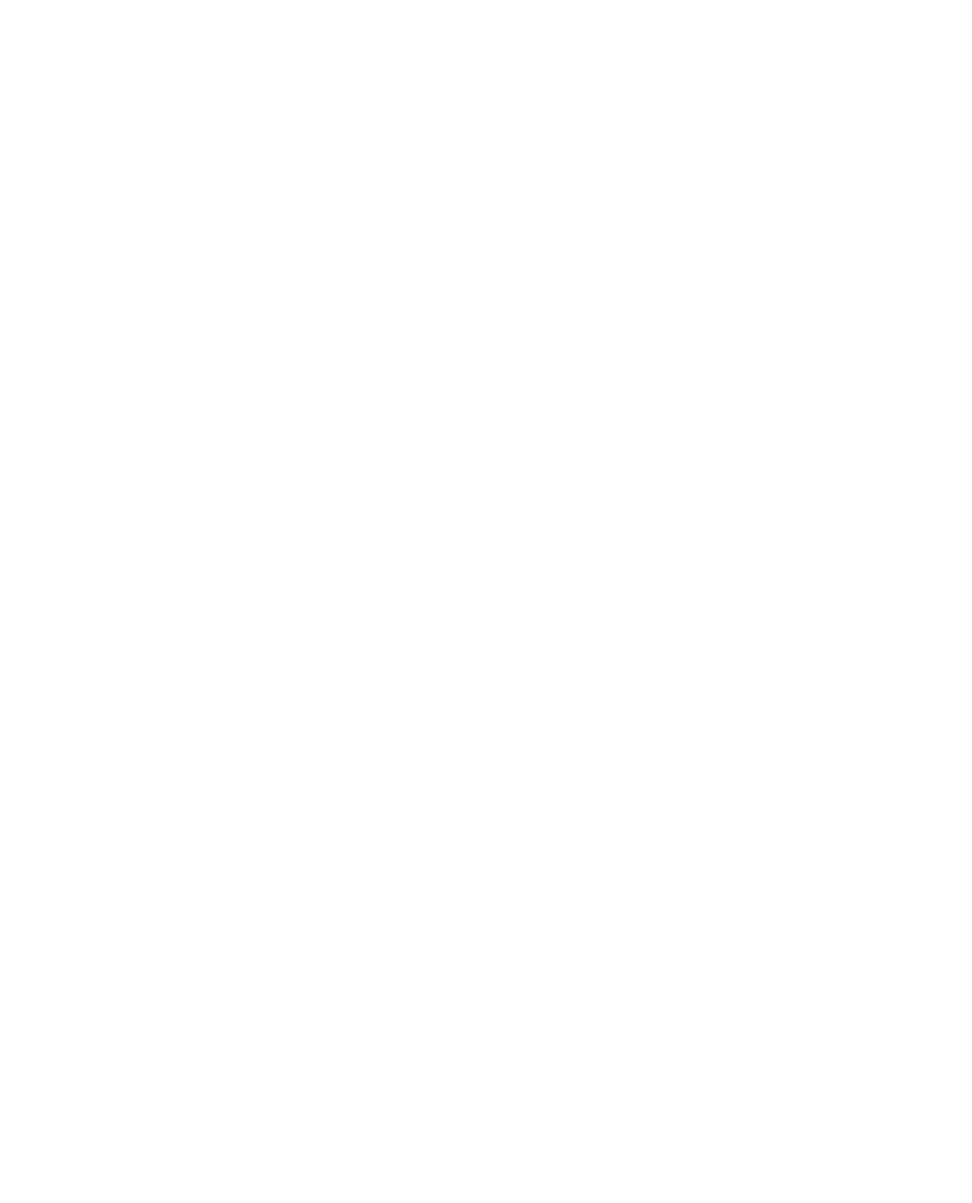
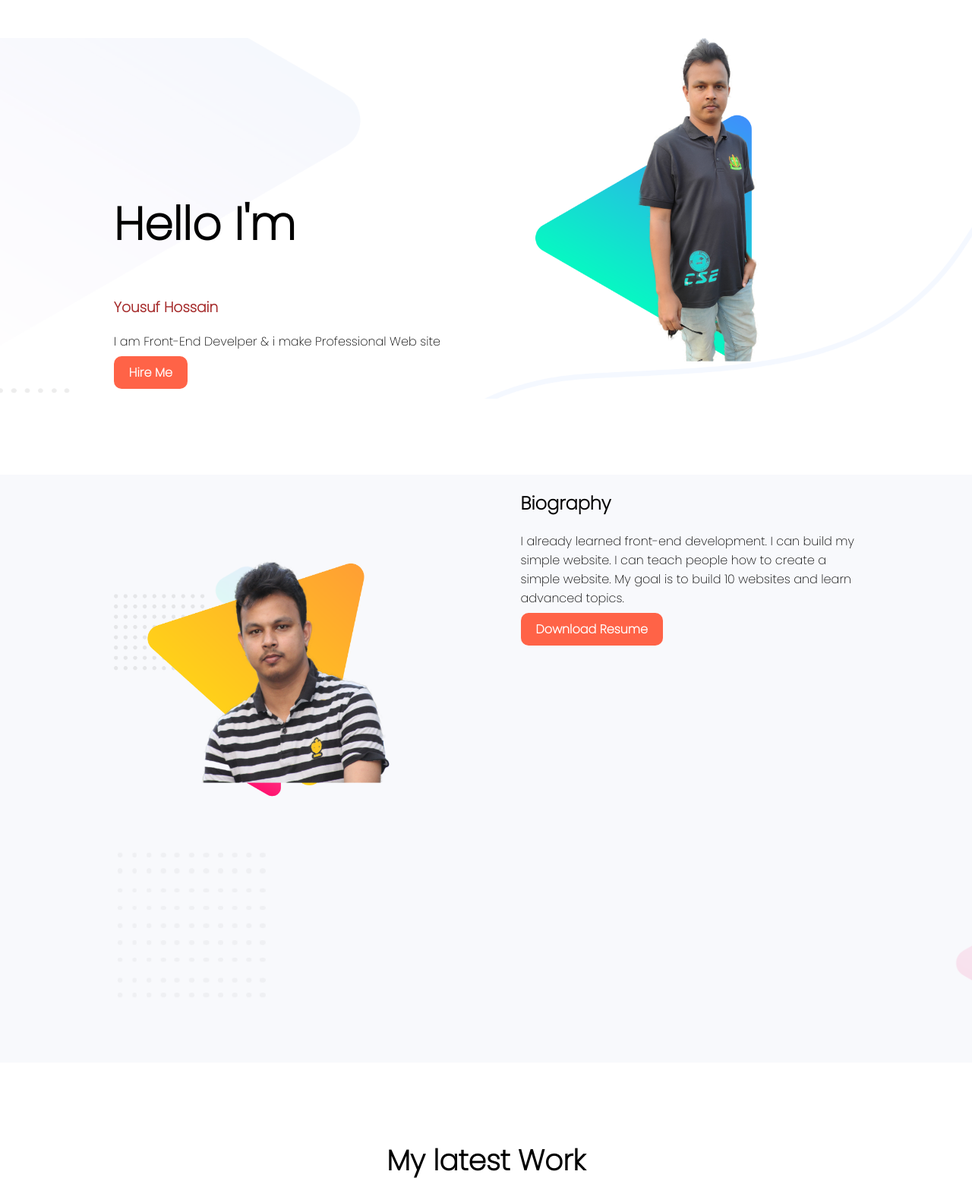
Before and after one commit to Yousuf454/my-personal-website, a plain HTML site: page index.html in a window 1280 px wide. Shown: the top 1584 px of the page at 76% size. Before the commit the page ends 800 px from the top, so only its background shows below. Drawn offline with Linux system fonts and the light colour scheme.

Commit message:
90%complete

```diff
--- a/index.html
+++ b/index.html
@@ -4,8 +4,63 @@
     <meta charset="UTF-8">
     <meta name="viewport" content="width=device-width, initial-scale=1.0">
     <title>My Personal Website</title>
+    <link href="https://fonts.googleapis.com/css2?family=Poppins:wght@200&display=swap" rel="stylesheet">
+    <link rel="stylesheet" href="style.css">
 </head>
 <body>
+    <section class="top-banner">
+        <div class="container">
+        <div class="half-width">
+            <div class="Head-name">
+                <h2>Hello I'm</h2>
+            </div>
+                <h3><span class="name-highlight">Yousuf Hossain</span></h3>
+                <p>I am Front-End Develper & i make Professional Web site</p>
+                <a class="link-button" target="#blank" href="https://bd.linkedin.com/">Hire Me</a>
+            </div>
+            <div class="half-width">
+                <img src="images/Yousuf.png" alt="">
+            </div>
+        </div>
+    </section>
+    <section class="Biography">
+        <div class="container">
+        <div class="half-width">
+            <img src="images/Yousuf2.png" alt="">
+        </div>
+        <div class="half-width">
+            <h2>Biography</h2>
+            <p>I already learned front-end development. I can build my simple website. I can teach people how to create a simple website. My goal is to build 10 websites and learn advanced topics.</p>
+            <a class="link-button" target="#blank" href="https://www.google.com/search?q=linkedin&oq=lin&aqs=chrome.0.69i59j69i57j0j46j0j69i60l3.3009j0j7&sourceid=chrome&ie=UTF-8">Download Resume</a>
+        </div>
+    </div>
+    </section>
+    <section class="work">
+        <div class="container">
+            <div class="head-title">
+                <h2>My latest Work</h2>
+            </div>
+            <div class="image">
+                <img src="images/latest-work/work-1.png" alt="">
+            </div>
+            <div class="image">
+                <img src="images/latest-work/work-2.jpg" alt="">
+            </div>
+            <div class="image">
+                <img src="images/latest-work/work-3.jpg" alt="">
+            </div>
+        </div>
 
+
+
+    </section>
+    <Section class="footer-site">
+        <div class="heading">
+            <h2>What clint are say</h2>
+            <h3>Bruch Monkey</h3>
+            <h4>founder & Ceo</h4>
+            <p>Kasd sed dolor dolor nonumy dolore dolores stet rebum, accusam sit aliquyam sit et labore justo dolor. Est takimata consetetur.</p>
+        </div>
+    </Section>
 </body>
 </html>
--- a/style.css
+++ b/style.css
@@ -0,0 +1,89 @@
+body{
+    padding:0;
+    margin: 0;
+    font-family: 'Poppins', sans-serif;
+}
+.top-banner{
+    background-image: url("images/header-bg.png");
+    background-repeat: no-repeat;
+    background-size: cover;
+    height: 200px;
+    width: 100%;
+    margin-top: 50px;
+}
+section{
+    height: 500px;
+    padding-bottom: 275px;
+}
+.container{
+    max-width: 1140px;
+    margin: 0 auto;
+}
+
+.Head-name{
+    font-size: 40px;
+    padding-top:150px ;
+}
+
+
+
+.name-highlight{
+    color: brown;
+    font-weight: 700;
+    margin-bottom: 200px;
+}
+.half-width{
+    width: 40%;
+    float: left;
+    margin-left: 5%;
+    padding-left: 2%;
+}
+.half-width img{
+    width: 100%;
+}
+.link-button{
+    text-decoration: none;
+   background-color: tomato;
+   padding: 10px 20px;
+   border-radius: 10px;
+   font-weight: bold;
+   color: white;
+   background-image: linear-gradient(45deg,rgba(217, 255, 0, 0.89) rgb(255, 115, 0));
+
+}
+.Biography{
+    background-image: url("images/biography-bg.png");
+    background-repeat: no-repeat;
+    background-size: cover;
+    margin-top:100px;
+
+}
+
+
+.work{
+    background-image: url("images/latest-work-bg.png");
+    background-repeat: no-repeat;
+    background-size: cover;
+    margin-top: 100px;
+}
+
+.image img {
+
+    width: 33.33%;
+    height: 300px;
+    float: left;
+
+}
+.head-title{
+    font-size: 25px;
+    text-align: center;
+}
+.footer-site{
+    background-image: url("images/footer-bg.png");
+    background-repeat: no-repeat;
+    background-size: cover;
+}
+.heading{
+    text-align: center;
+    margin-bottom: auto;
+}
```
